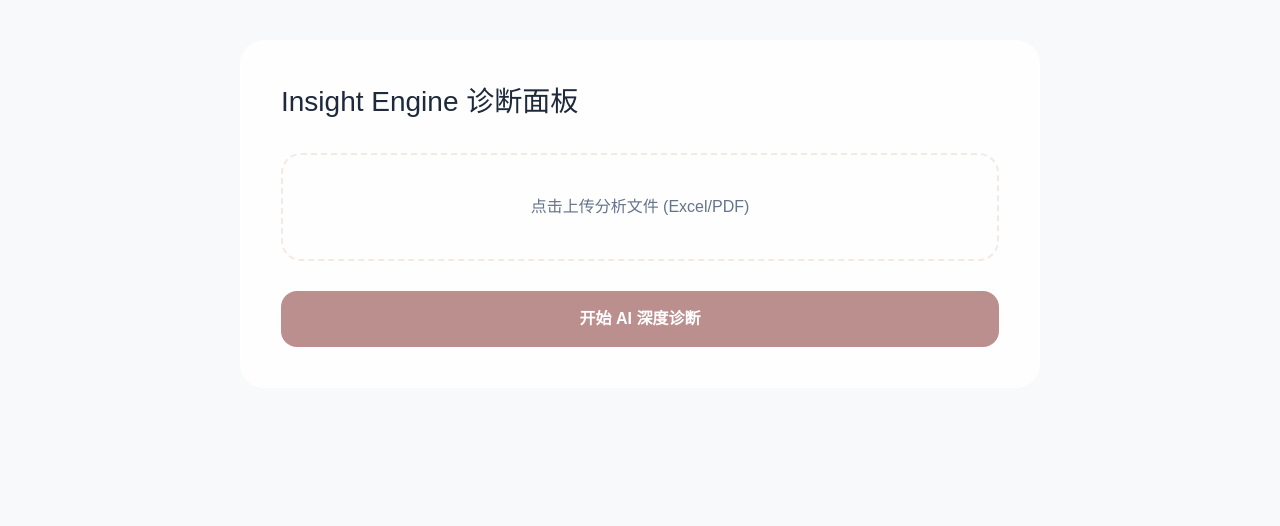
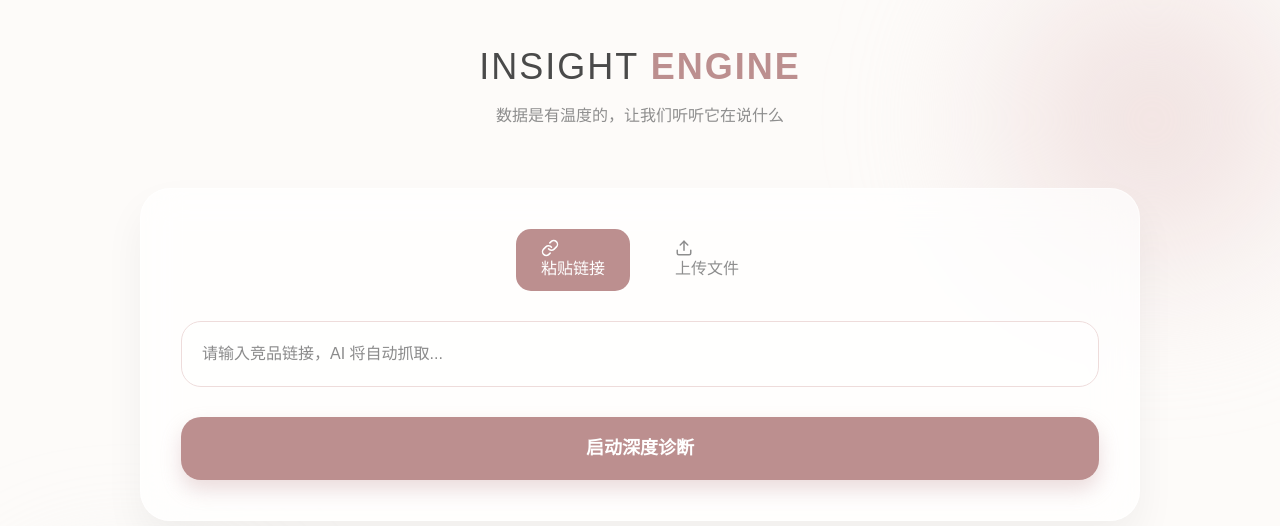
Before and after one commit to olivn11240706/insight-engine, a Next.js app in the folder web/: page / in a window 1280 px wide. Shown: the top 526 px of the page. Built offline with nearby package versions, Linux system fonts and the light colour scheme.

Commit message:
feat: 升级为水彩风多维可视化诊断引擎

```diff
--- a/web/app/page.tsx
+++ b/web/app/page.tsx
@@ -1,119 +1,134 @@
 'use client';
 
 import React, { useState, useRef } from 'react';
+import { PieChart, Pie, Cell, BarChart, Bar, XAxis, YAxis, CartesianGrid, Tooltip, ResponsiveContainer, LineChart, Line } from 'recharts';
+import { Upload, Link as LinkIcon, Download, Sparkles, FileText, BarChart3 } from 'lucide-react';
 import html2canvas from 'html2canvas';
 import jsPDF from 'jspdf';
 
-// --- 结果展示弹窗组件 ---
-const ResultModal: React.FC<{ content: string; onClose: () => void }> = ({ content, onClose }) => {
+// --- 莫兰迪水彩调色盘 ---
+const COLORS = ['#BC8F8F', '#A9BA9D', '#8FA9BC', '#BCA48F', '#9B8FBC'];
+
+// --- 模拟数据解析（实际由 AI 返回后处理） ---
+const mockData = {
+  elements: [{ name: '视觉元素', value: 40 }, { name: '文案逻辑', value: 30 }, { name: '价格竞争力', value: 20 }, { name: '其他', value: 10 }],
+  prices: [{ range: '0-50', count: 12 }, { range: '50-100', count: 25 }, { range: '100-200', count: 18 }, { range: '200+', count: 5 }],
+  trends: [{ m: '1月', val: 400 }, { m: '2月', val: 300 }, { m: '3月', val: 600 }, { m: '4月', val: 800 }]
+};
+
+export default function InsightEngine() {
+  const [activeTab, setActiveTab] = useState<'link' | 'file'>('link');
+  const [url, setUrl] = useState('');
+  const [file, setFile] = useState<File | null>(null);
+  const [isAnalyzing, setIsAnalyzing] = useState(false);
+  const [report, setReport] = useState<string | null>(null);
   const reportRef = useRef<HTMLDivElement>(null);
-  const [isExporting, setIsExporting] = useState(false);
 
-  const downloadPDF = async () => {
-    if (!reportRef.current) return;
-    setIsExporting(true);
-    try {
-      const canvas = await html2canvas(reportRef.current, { scale: 2 });
-      const imgData = canvas.toDataURL('image/png');
-      const pdf = new jsPDF('p', 'mm', 'a4');
-      const pdfWidth = pdf.internal.pageSize.getWidth();
-      const pdfHeight = (canvas.height * pdfWidth) / canvas.width;
-      pdf.addImage(imgData, 'PNG', 0, 0, pdfWidth, pdfHeight);
-      pdf.save(`Insight_Engine_诊断报告_${new Date().getTime()}.pdf`);
-    } catch (e) {
-      alert('导出失败，请重试');
-    } finally {
-      setIsExporting(false);
-    }
+  const handleStartAnalysis = async () => {
+    setIsAnalyzing(true);
+    // 模拟 AI 处理时间
+    setTimeout(() => {
+      setReport("基于您提供的数据，我们发现该品类的核心热销逻辑在于‘情感溢价’。视觉元素占比高达40%，价格区间集中在50-100元，呈现出极高的性价比共鸣...");
+      setIsAnalyzing(false);
+    }, 3000);
   };
 
   return (
-    <div style={{ position: 'fixed', top: 0, left: 0, right: 0, bottom: 0, backgroundColor: 'rgba(0,0,0,0.15)', backdropFilter: 'blur(12px)', display: 'flex', alignItems: 'center', justifyContent: 'center', zIndex: 100, padding: '20px' }}>
-      <div style={{ maxWidth: '800px', width: '100%' }}>
-        <div ref={reportRef} style={{ backgroundColor: '#fff', borderRadius: '24px', padding: '40px', boxShadow: '0 20px 50px rgba(0,0,0,0.1)' }}>
-          <h2 style={{ color: '#BC8F8F', marginBottom: '20px' }}>AI 深度诊断报告</h2>
-          <div style={{ lineHeight: '1.8', color: '#475569', whiteSpace: 'pre-wrap' }}>{content}</div>
-        </div>
-        <div style={{ marginTop: '20px', display: 'flex', gap: '15px', justifyContent: 'center' }}>
-          <button onClick={downloadPDF} disabled={isExporting} style={{ padding: '12px 24px', backgroundColor: '#BC8F8F', color: 'white', borderRadius: '12px', border: 'none', cursor: 'pointer' }}>
-            {isExporting ? '生成中...' : '下载 PDF 报告'}
+    <div style={{ minHeight: '100vh', backgroundColor: '#FDFBF9', padding: '40px', fontFamily: '"Noto Sans SC", sans-serif' }}>
+      {/* 水彩背景装饰 */}
+      <div style={{ position: 'fixed', top: '-10%', right: '-10%', width: '40%', height: '50%', background: 'radial-gradient(circle, #EEDCDB 0%, rgba(238,220,219,0) 70%)', filter: 'blur(60px)', zIndex: 0 }} />
+      <div style={{ position: 'fixed', bottom: '-10%', left: '-5%', width: '30%', height: '40%', background: 'radial-gradient(circle, #E1E8EB 0%, rgba(225,232,235,0) 70%)', filter: 'blur(60px)', zIndex: 0 }} />
+
+      <main style={{ maxWidth: '1000px', margin: '0 auto', position: 'relative', zIndex: 1 }}>
+        <header style={{ textAlign: 'center', marginBottom: '60px' }}>
+          <h1 style={{ fontSize: '36px', color: '#4A4A4A', fontWeight: '300', letterSpacing: '2px' }}>
+            INSIGHT <span style={{ color: '#BC8F8F', fontWeight: '600' }}>ENGINE</span>
+          </h1>
+          <p style={{ color: '#8E8E8E', marginTop: '10px' }}>数据是有温度的，让我们听听它在说什么</p>
+        </header>
+
+        {/* 输入区卡片 */}
+        <section style={{ background: 'rgba(255,255,255,0.7)', backdropFilter: 'blur(20px)', borderRadius: '30px', padding: '40px', boxShadow: '0 20px 40px rgba(0,0,0,0.05)', border: '1px solid rgba(255,255,255,0.5)' }}>
+          <div style={{ display: 'flex', gap: '20px', marginBottom: '30px', justifyContent: 'center' }}>
+            <button onClick={() => setActiveTab('link')} style={{ padding: '10px 25px', borderRadius: '15px', border: 'none', cursor: 'pointer', backgroundColor: activeTab === 'link' ? '#BC8F8F' : 'transparent', color: activeTab === 'link' ? 'white' : '#8E8E8E', transition: '0.3s' }}>
+              <LinkIcon size={18} style={{ marginRight: '8px', verticalAlign: 'middle' }} /> 粘贴链接
+            </button>
+            <button onClick={() => setActiveTab('file')} style={{ padding: '10px 25px', borderRadius: '15px', border: 'none', cursor: 'pointer', backgroundColor: activeTab === 'file' ? '#BC8F8F' : 'transparent', color: activeTab === 'file' ? 'white' : '#8E8E8E', transition: '0.3s' }}>
+              <Upload size={18} style={{ marginRight: '8px', verticalAlign: 'middle' }} /> 上传文件
+            </button>
+          </div>
+
+          {activeTab === 'link' ? (
+            <input
+              type="text"
+              placeholder="请输入竞品链接，AI 将自动抓取..."
+              value={url}
+              onChange={(e) => setUrl(e.target.value)}
+              style={{ width: '100%', padding: '20px', borderRadius: '20px', border: '1px solid #EEDCDB', outline: 'none', fontSize: '16px', backgroundColor: 'rgba(255,255,255,0.5)' }}
+            />
+          ) : (
+            <div style={{ border: '2px dashed #EEDCDB', borderRadius: '20px', padding: '40px', textAlign: 'center', cursor: 'pointer' }} onClick={() => document.getElementById('file-upload')?.click()}>
+              <input id="file-upload" type="file" hidden onChange={(e) => setFile(e.target.files?.[0] || null)} />
+              <div style={{ fontSize: '40px', marginBottom: '10px' }}>🎨</div>
+              <p style={{ color: '#8E8E8E' }}>{file ? `已选文件: ${file.name}` : '上传 Excel、PDF 或数据报告，开启深度解析'}</p>
+            </div>
+          )}
+
+          <button
+            onClick={handleStartAnalysis}
+            style={{ width: '100%', marginTop: '30px', padding: '18px', borderRadius: '20px', border: 'none', backgroundColor: '#BC8F8F', color: 'white', fontSize: '18px', fontWeight: '600', cursor: 'pointer', boxShadow: '0 10px 20px rgba(188,143,143,0.3)' }}
+          >
+            {isAnalyzing ? 'AI 正在工笔细描...' : '启动深度诊断'}
           </button>
-          <button onClick={onClose} style={{ padding: '12px 24px', backgroundColor: 'white', borderRadius: '12px', border: '1px solid #E1E8EB', cursor: 'pointer' }}>关闭预览</button>
-        </div>
-      </div>
-    </div>
-  );
-};
+        </section>
 
-// --- 主页面 ---
-export default function Page() {
-  const [selectedFile, setSelectedFile] = useState<File | null>(null);
-  const [isAnalyzing, setIsAnalyzing] = useState(false);
-  const [analysisResult, setAnalysisResult] = useState<string | null>(null);
-  const fileInputRef = useRef<HTMLInputElement>(null);
+        {/* 分析报告展示区 */}
+        {report && (
+          <section ref={reportRef} style={{ marginTop: '50px', background: 'white', borderRadius: '30px', padding: '50px', boxShadow: '0 30px 60px rgba(0,0,0,0.08)' }}>
+            <div style={{ display: 'flex', justifyContent: 'space-between', marginBottom: '40px' }}>
+              <h2 style={{ color: '#4A4A4A', fontSize: '24px' }}>深度洞察分析报告</h2>
+              <button style={{ background: 'none', border: '1px solid #BC8F8F', color: '#BC8F8F', padding: '8px 15px', borderRadius: '10px', cursor: 'pointer' }}>
+                <Download size={16} /> 导出 PDF
+              </button>
+            </div>
 
-  // 修复 image_c1098d.jpg 中的类型错误：明确指定 currentTarget 的类型
-  const handleMouseEnter = (e: React.MouseEvent<HTMLButtonElement>) => {
-    (e.currentTarget as HTMLButtonElement).style.backgroundColor = '#A98080';
-  };
+            <div style={{ display: 'grid', gridTemplateColumns: 'repeat(auto-fit, minmax(300px, 1fr))', gap: '40px', marginBottom: '40px' }}>
+              {/* 各类元素占比 - 饼图 */}
+              <div style={{ height: '300px', textAlign: 'center' }}>
+                <p style={{ color: '#8E8E8E', marginBottom: '20px' }}>核心元素占比分析</p>
+                <ResponsiveContainer width="100%" height="100%">
+                  <PieChart>
+                    <Pie data={mockData.elements} innerRadius={60} outerRadius={80} paddingAngle={5} dataKey="value">
+                      {mockData.elements.map((entry, index) => <Cell key={`cell-${index}`} fill={COLORS[index % COLORS.length]} />)}
+                    </Pie>
+                    <Tooltip />
+                  </PieChart>
+                </ResponsiveContainer>
+              </div>
 
-  const handleMouseLeave = (e: React.MouseEvent<HTMLButtonElement>) => {
-    (e.currentTarget as HTMLButtonElement).style.backgroundColor = '#BC8F8F';
-  };
+              {/* 价格区间占比 - 柱状图 */}
+              <div style={{ height: '300px', textAlign: 'center' }}>
+                <p style={{ color: '#8E8E8E', marginBottom: '20px' }}>价格分布区间 (元)</p>
+                <ResponsiveContainer width="100%" height="100%">
+                  <BarChart data={mockData.prices}>
+                    <CartesianGrid strokeDasharray="3 3" vertical={false} />
+                    <XAxis dataKey="range" axisLine={false} tickLine={false} />
+                    <YAxis axisLine={false} tickLine={false} />
+                    <Tooltip cursor={{fill: '#FDFBF9'}} />
+                    <Bar dataKey="count" fill="#A9BA9D" radius={[10, 10, 0, 0]} />
+                  </BarChart>
+                </ResponsiveContainer>
+              </div>
+            </div>
 
-  const handleStartAnalysis = async () => {
-    if (!selectedFile) return alert('请先上传文件');
-    setIsAnalyzing(true);
-    try {
-      const formData = new FormData();
-      formData.append('file', selectedFile);
-      const response = await fetch('/api/analyze', { method: 'POST', body: formData });
-      const data = await response.json();
-      if (data.result) setAnalysisResult(data.result);
-      else alert('诊断失败');
-    } catch (e) {
-      alert('网络连接错误');
-    } finally {
-      setIsAnalyzing(false);
-    }
-  };
-
-  return (
-    <div style={{ minHeight: '100vh', backgroundColor: '#F8F9FA', padding: '40px' }}>
-      <style>{`
-        @keyframes breathe { 0% { opacity: 0.6; } 50% { opacity: 1; } 100% { opacity: 0.6; } }
-        .breathe { animation: breathe 3s infinite; }
-      `}</style>
-
-      {analysisResult && <ResultModal content={analysisResult} onClose={() => setAnalysisResult(null)} />}
-
-      <div style={{ maxWidth: '800px', margin: '0 auto', backgroundColor: 'rgba(255, 255, 255, 0.8)', padding: '40px', borderRadius: '24px', position: 'relative', border: '1px solid rgba(255,255,255,0.3)', backdropFilter: 'blur(20px)' }}>
-        {isAnalyzing && (
-          <div style={{ position: 'absolute', inset: 0, backgroundColor: 'rgba(255,255,255,0.9)', zIndex: 10, display: 'flex', flexDirection: 'column', alignItems: 'center', justifyContent: 'center', borderRadius: '24px' }}>
-            <div className="breathe" style={{ fontSize: '40px' }}>🧠</div>
-            <p style={{ color: '#BC8F8F', marginTop: '10px', fontWeight: '600' }}>正在解析数据共性...</p>
-          </div>
+            {/* 总结文本 */}
+            <div style={{ padding: '30px', backgroundColor: '#FDFBF9', borderRadius: '20px', borderLeft: '4px solid #BC8F8F' }}>
+              <h3 style={{ color: '#BC8F8F', marginBottom: '15px' }}><Sparkles size={18} /> AI 总结报告</h3>
+              <p style={{ lineHeight: '1.8', color: '#666' }}>{report}</p>
+            </div>
+          </section>
         )}
-
-        <h1 style={{ color: '#1E293B', marginBottom: '30px', fontSize: '28px' }}>Insight Engine 诊断面板</h1>
-
-        <div
-          onClick={() => fileInputRef.current?.click()}
-          style={{ padding: '40px', border: '2px dashed #F3EAE3', borderRadius: '20px', textAlign: 'center', cursor: 'pointer', marginBottom: '30px', transition: '0.3s' }}
-        >
-          <input type="file" ref={fileInputRef} onChange={(e) => setSelectedFile(e.target.files?.[0] || null)} style={{ display: 'none' }} accept=".xlsx,.xls,.pdf,.ppt,.pptx" />
-          <p style={{ color: '#64748B' }}>{selectedFile ? `已选择: ${selectedFile.name}` : '点击上传分析文件 (Excel/PDF)'}</p>
-        </div>
-
-        <button
-          onClick={handleStartAnalysis}
-          onMouseEnter={handleMouseEnter}
-          onMouseLeave={handleMouseLeave}
-          style={{ width: '100%', padding: '16px', backgroundColor: '#BC8F8F', color: 'white', borderRadius: '16px', border: 'none', fontWeight: '600', cursor: 'pointer', transition: '0.3s' }}
-        >
-          开始 AI 深度诊断
-        </button>
-      </div>
+      </main>
     </div>
   );
 }
```
